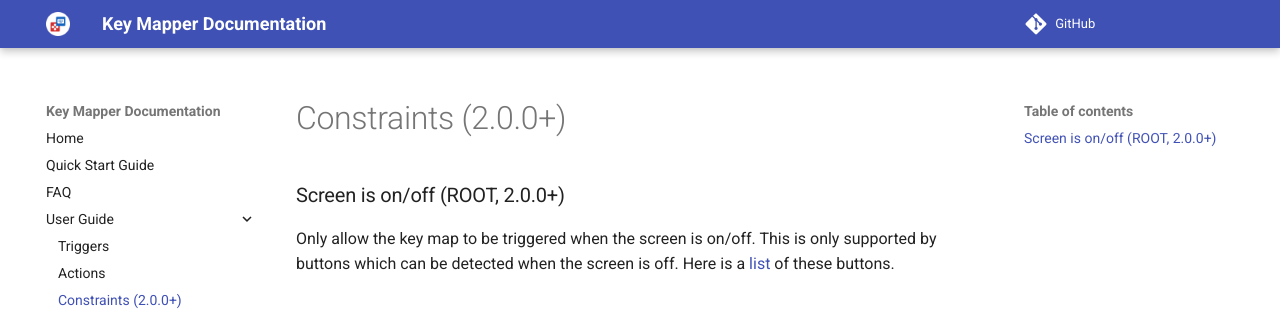
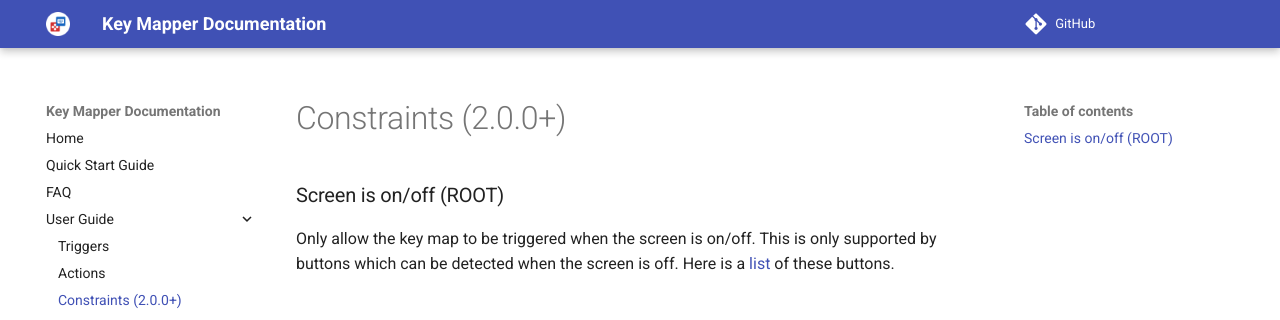
Before and after one commit to keymapperorg/KeyMapper, an MkDocs documentation site: the page built from docs/user-guide/constraints.md, in a window 1280 px wide. Shown: the top 320 px of the page. Built offline with MkDocs 1.6.1 and Material for MkDocs 9.7.7, drawn with Linux system fonts in a browser that asks for light colours; comment, search, counter and statistics services are not loaded.

Commit message:
website: remove 2.0.0 version next to constraint

```diff
--- a/docs/user-guide/constraints.md
+++ b/docs/user-guide/constraints.md
@@ -1,3 +1,3 @@
-### Screen is on/off (ROOT, 2.0.0+)
+### Screen is on/off (ROOT)
 
 Only allow the key map to be triggered when the screen is on/off. This is only supported by buttons which can be detected when the screen is off.  Here is a [list](triggers.md#detect-trigger-when-screen-is-off-root-200)  of these buttons.
```
